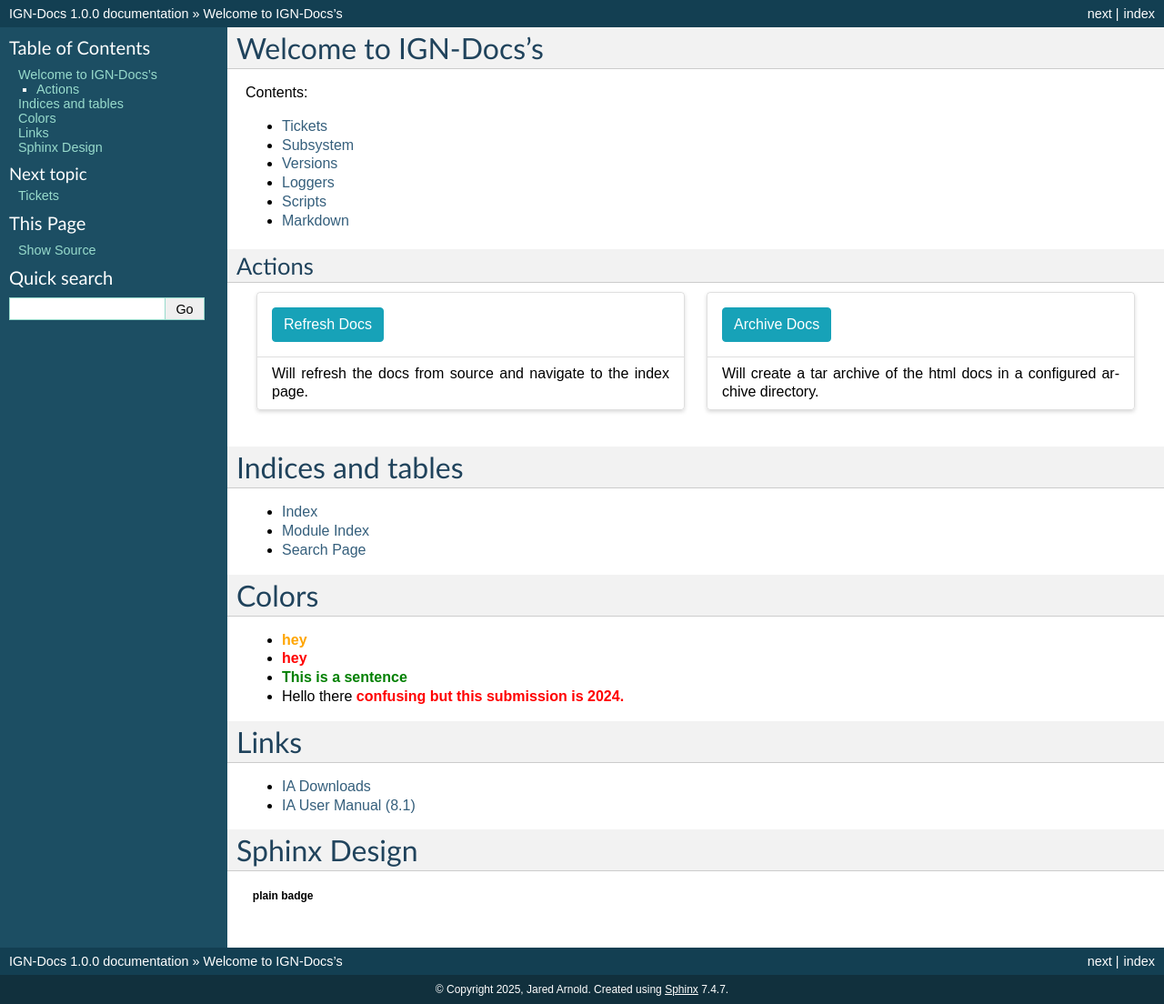
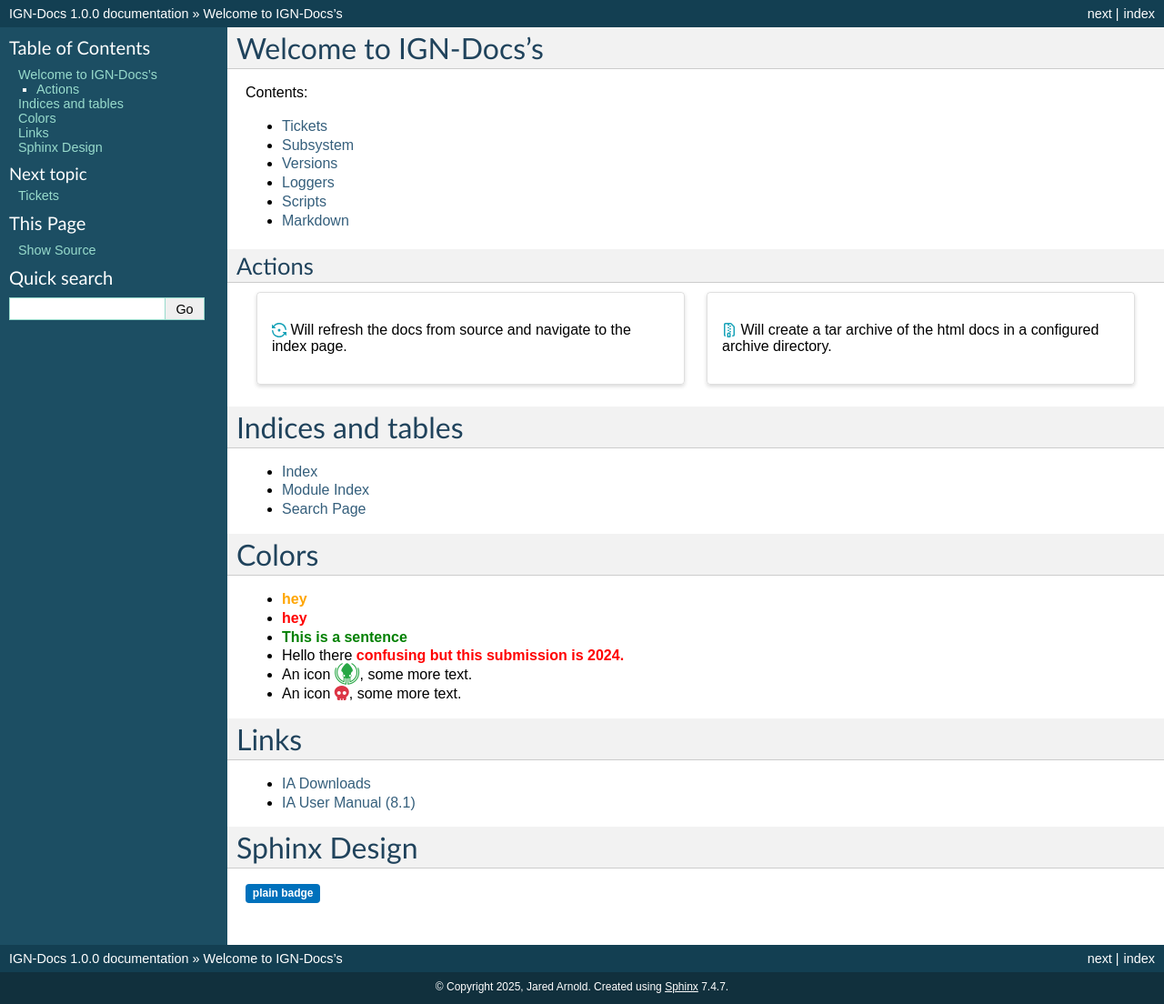
Before and after one commit to ia-jarnold/IGN-Docs, a Sphinx documentation site: the page built from docs/source/index.rst, in a window 1280 px wide. Shown: the whole page at 91% size. Built offline with Sphinx 7.4.7, drawn with Linux system fonts in a browser that asks for light colours; nearby versions of some CDN libraries.

Commit message:
New Archive Download
* Fancier Actions

```diff
--- a/app.py
+++ b/app.py
@@ -1,4 +1,5 @@
 from flask import Flask
+from flask import send_from_directory
 from flask import send_from_directory
 from flask import redirect, url_for
 from flask import request
@@ -111,7 +112,8 @@
 
     gunicorn_logger.info('Archiving Docs in %s' % ARCHIVE_DIR)
     archive_docs()
-    return redirect(url_for('index'))
+    return send_from_directory(ARCHIVE_DIR, 'docs.tar.gz', as_attachment=True)
+    #return redirect(url_for('index'))
 
 # build initial docs on server load if no index is there. for dev atm really
 if not os.path.isfile(STATIC_DIR + '/index.html'):
--- a/docs/source/Shared/actions.rst
+++ b/docs/source/Shared/actions.rst
@@ -2,28 +2,16 @@
 Actions
 #######
 
+
 .. grid:: 2
 
-   .. grid-item::
+   .. grid-item-card::
+      :link: http://192.168.163.128:5000/refresh
 
-     .. card::
+      | :octicon:`issue-reopened;1em;sd-text-info` Will refresh the docs from source and navigate to the index page.
 
-        .. button-link:: http://192.168.163.128:5000/refresh
-           :color: info
 
-           Refresh Docs
+   .. grid-item-card::
+      :link: http://192.168.163.128:5000/archive
 
-        ++++++
-        Will refresh the docs from source and navigate to the index page.
-
-   .. grid-item::
-
-     .. card::
-
-        .. button-link:: http://192.168.163.128:5000/archive
-           :color: info
-
-           Archive Docs
-
-        ++++++
-        Will create a tar archive of the html docs in a configured archive directory.
+      | :octicon:`file-zip;1em;sd-text-info` Will create a tar archive of the html docs in a configured archive directory.
--- a/docs/source/conf.py
+++ b/docs/source/conf.py
@@ -5,6 +5,7 @@
 
 # -- Project information -----------------------------------------------------
 # https://www.sphinx-doc.org/en/master/usage/configuration.html#project-information
+# ANY PRINT STATEMENTS IN HERE WILL SHOW UP IN THE PACKAGE_ROOT/logs/build_log
 import json
 from os import listdir
 from os.path import isfile, join
@@ -31,11 +32,13 @@
 html_theme = 'classic' # good for testing against actual theme
 
 html_static_path = ['_static', '_static/html', '_static/images']
-#html_style = ['custom.css']
+
+#https://sphinx-design.readthedocs.io/en/latest/badges_buttons.html
 html_css_files = [
     #'css/nefertiti_ext.css',
     'css/text_colors.css',
-    'css/classic_ext.css'
+    'css/classic_ext.css',
+    'https://cdnjs.cloudflare.com/ajax/libs/font-awesome/6.1.1/css/all.min.css'
 ]
 
 favicons = [
@@ -69,11 +72,11 @@
    app.connect("source-read", rstjinja)
 
 # Build specs and put them in html_context for jijna also
+# if editing spec directly hidden .swp files can sneak in so beware...will fail build
 SPEC_PATH = './specs'
 SPECS = [f[:-5] for f in listdir(SPEC_PATH) if isfile(join(SPEC_PATH, f))]
 spec_data = {}
 for spec in SPECS:
-  print(spec)
   with open('%s/%s.json' % (SPEC_PATH, spec), 'r') as f:
       spec_data[spec] = json.load(f)
 
--- a/docs/source/index.rst
+++ b/docs/source/index.rst
@@ -33,6 +33,8 @@
 * :redbold:`hey`
 * :greenbold:`This is a sentence`
 * Hello there :redbold:`confusing but this submission is 2024.`
+* An icon :fab:`gitkraken;sd-text-success fa-xl`, some more text.
+* An icon :fas:`skull;sd-text-danger`, some more text.
 
 Links
 =====
```
Also changed, not shown: other parts of docs/source/index.rst (+1 -1 lines).
